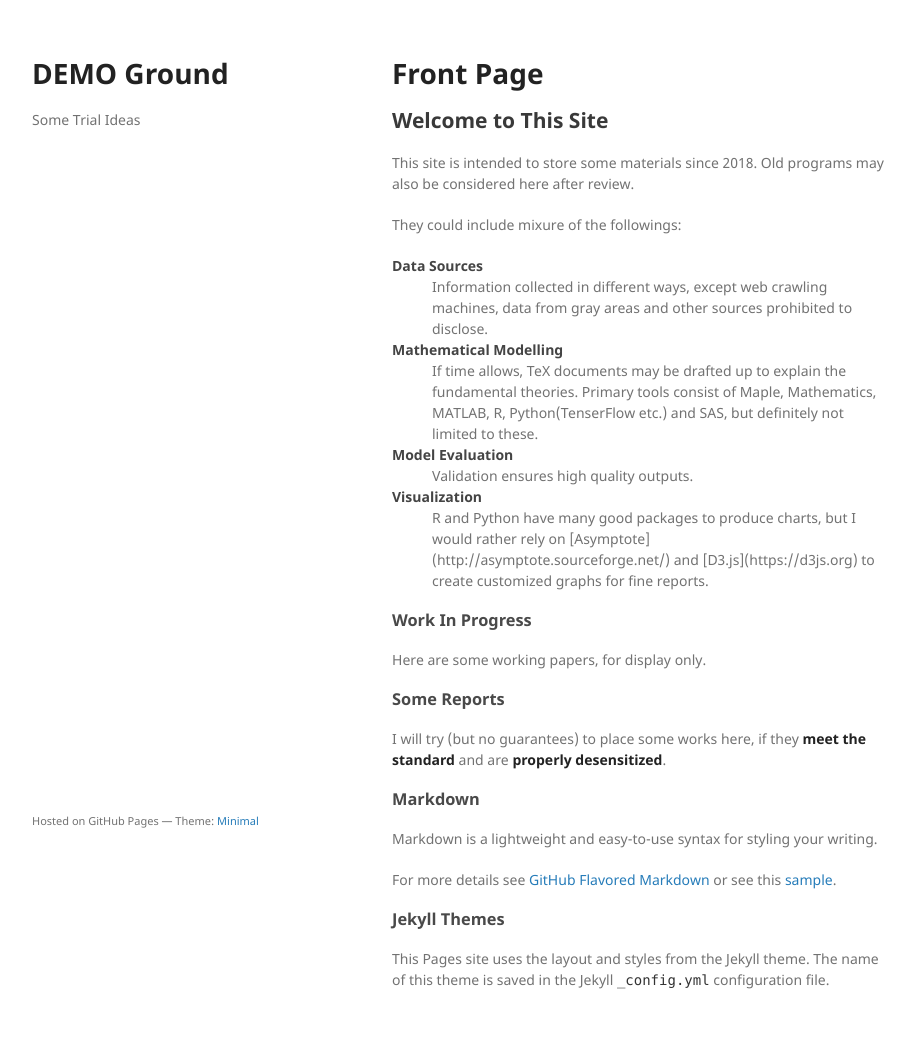
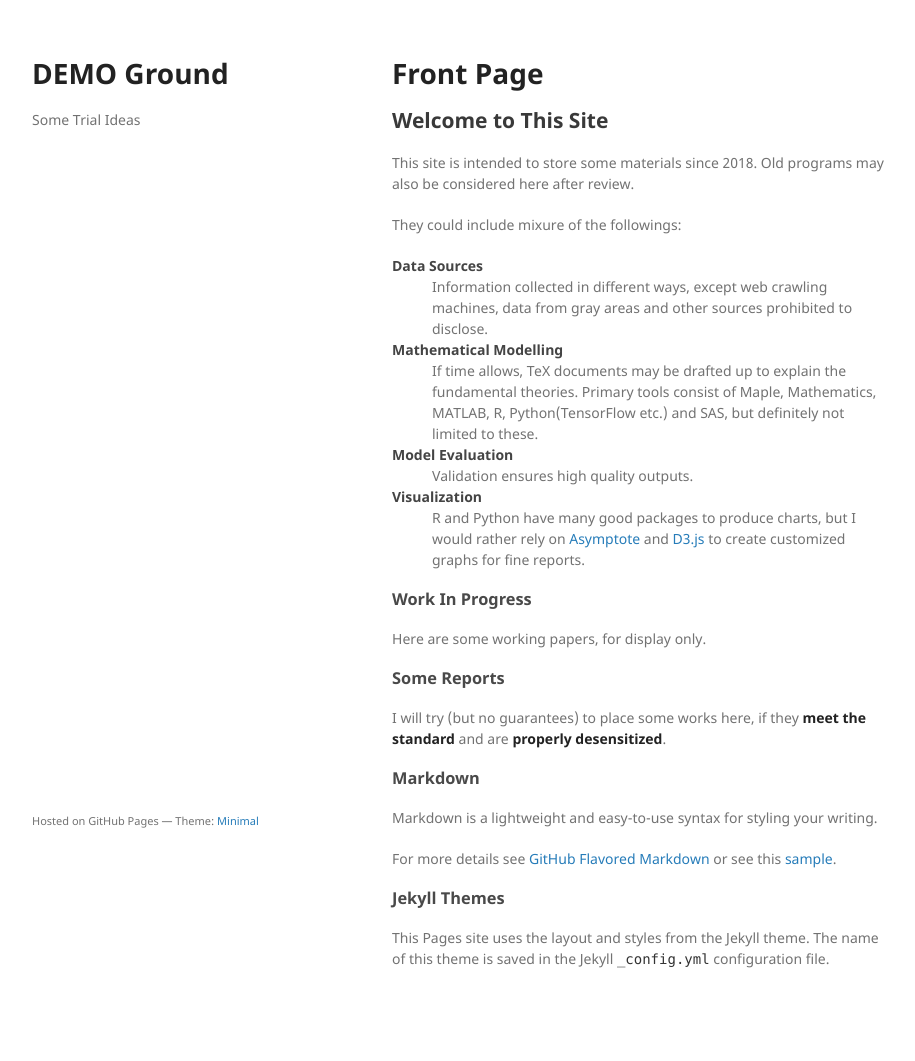
Before and after one commit to WatPro/WatPro.github.io, a Jekyll site: the page built from index.md, in a window 1280 px wide. Shown: the whole page, without its empty margins (178-1093 px from the left). Built offline with Jekyll 4.4.1, drawn with Linux system fonts in a browser that asks for light colours; after the commit the page ends 1040 px from its top, so only the background shows below that.

Commit message:
Update index.md

```diff
--- a/index.md
+++ b/index.md
@@ -16,11 +16,11 @@ They could include mixure of the followings:
 <dt>Data Sources</dt>
 <dd>Information collected in different ways, except web crawling machines, data from gray areas and other sources prohibited to disclose. </dd>
 <dt>Mathematical Modelling</dt>
-<dd>If time allows, TeX documents may be drafted up to explain the fundamental theories. Primary tools consist of Maple, Mathematics, MATLAB, R, Python(TenserFlow etc.) and SAS, but definitely not limited to these. </dd>
+<dd>If time allows, TeX documents may be drafted up to explain the fundamental theories. Primary tools consist of Maple, Mathematics, MATLAB, R, Python(TensorFlow etc.) and SAS, but definitely not limited to these. </dd>
 <dt>Model Evaluation</dt>
 <dd>Validation ensures high quality outputs. </dd>
 <dt>Visualization </dt>
-<dd>R and Python have many good packages to produce charts, but I would rather rely on [Asymptote](http://asymptote.sourceforge.net/) and [D3.js](https://d3js.org) to create customized graphs for fine reports. </dd>
+<dd>R and Python have many good packages to produce charts, but I would rather rely on <a href="http://asymptote.sourceforge.net/" target="_blank">Asymptote</a> and <a href="https://d3js.org" target="_blank">D3.js</a> to create customized graphs for fine reports. </dd>
 </dl>
 
 
```
